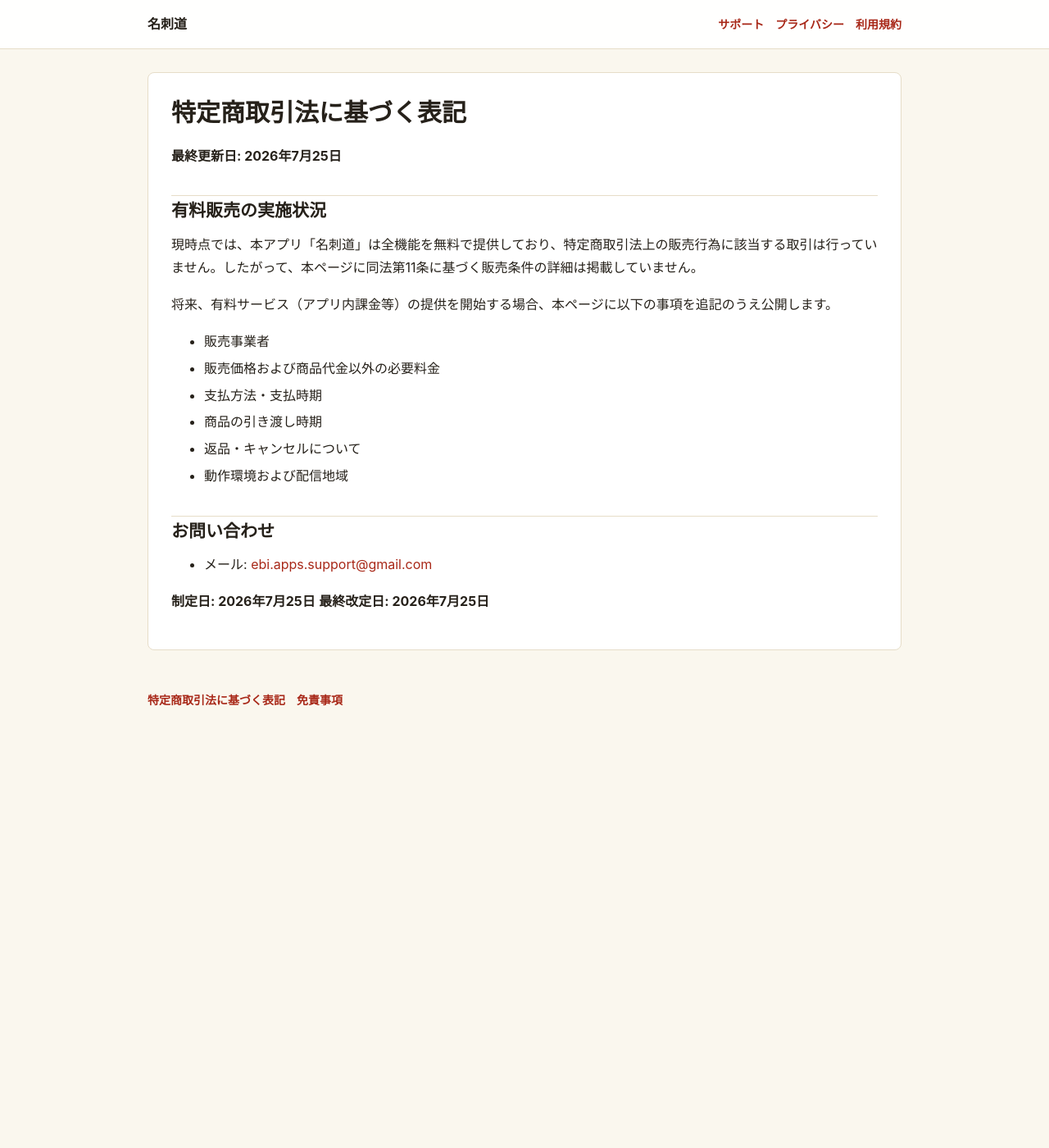
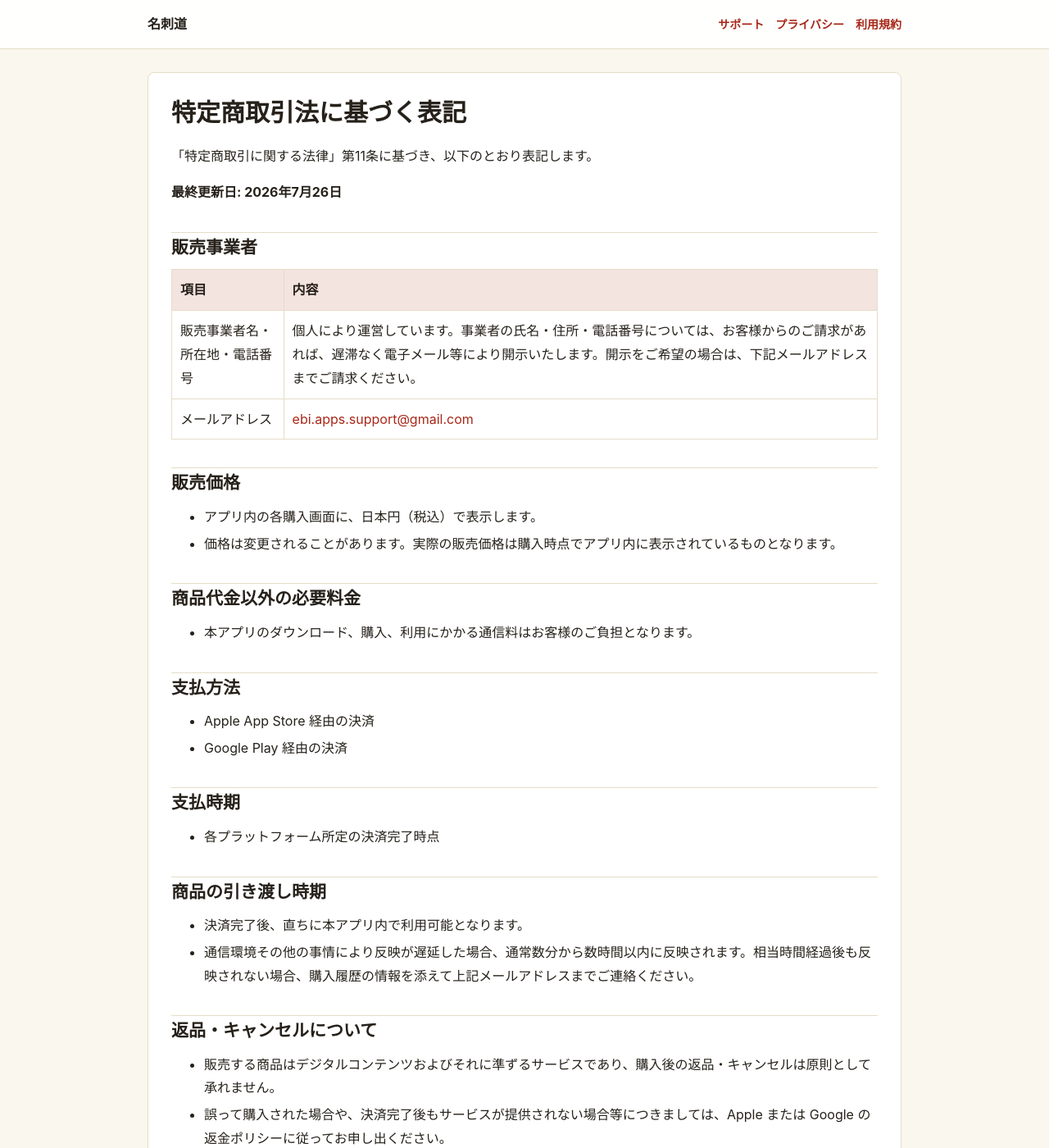
Before and after one commit to ebi-oishii/meishido-site, a Jekyll site: the page built from commerce.md, in a window 1280 px wide and 1400 px high. Shown: the whole window at 82% size. Built offline with Jekyll 4.4.1, drawn with Linux system fonts in a browser that asks for light colours; some of the changed text lies outside the part shown.

Commit message:
IAP 対応: 広告非表示アイテムをプラポリ・利用規約・特商法に反映
- privacy: RevenueCat を外部送信先テーブルに追加、
  取得情報に「アプリ内購入に関する情報」項目を追加、
  利用目的にも決済処理・購入状態確認・復元を追加
- terms: 第5条を「有料サービス・アプリ内購入」に更新、
  非消費型（広告非表示）の復元・返金ポリシーを明記
- commerce: 特商法表記を有料販売あり前提に全面改稿、
  支払方法に Apple/Google 両方、非消費型の復元手順を追記
- disclaimer: 課金・アプリ内購入セクションを IAP 提供時の
  文面に更新

これにより App Store Connect / Play Console の
プライバシー質問票および特商法表記 URL がそのまま使える。

```diff
--- a/commerce.md
+++ b/commerce.md
@@ -7,24 +7,59 @@ permalink: /commerce/
 
 # 特定商取引法に基づく表記
 
-**最終更新日: 2026年7月25日**
+「特定商取引に関する法律」第11条に基づき、以下のとおり表記します。
 
-## 有料販売の実施状況
+**最終更新日: 2026年7月26日**
 
-現時点では、本アプリ「名刺道」は全機能を無料で提供しており、特定商取引法上の販売行為に該当する取引は行っていません。したがって、本ページに同法第11条に基づく販売条件の詳細は掲載していません。
+## 販売事業者
 
-将来、有料サービス（アプリ内課金等）の提供を開始する場合、本ページに以下の事項を追記のうえ公開します。
+| 項目 | 内容 |
+| --- | --- |
+| 販売事業者名・所在地・電話番号 | 個人により運営しています。事業者の氏名・住所・電話番号については、お客様からのご請求があれば、遅滞なく電子メール等により開示いたします。開示をご希望の場合は、下記メールアドレスまでご請求ください。 |
+| メールアドレス | [ebi.apps.support@gmail.com](mailto:ebi.apps.support@gmail.com) |
 
-- 販売事業者
-- 販売価格および商品代金以外の必要料金
-- 支払方法・支払時期
-- 商品の引き渡し時期
-- 返品・キャンセルについて
-- 動作環境および配信地域
+## 販売価格
 
-## お問い合わせ
+- アプリ内の各購入画面に、日本円（税込）で表示します。
+- 価格は変更されることがあります。実際の販売価格は購入時点でアプリ内に表示されているものとなります。
 
-- メール: [ebi.apps.support@gmail.com](mailto:ebi.apps.support@gmail.com)
+## 商品代金以外の必要料金
 
-**制定日: 2026年7月25日**
-**最終改定日: 2026年7月25日**
+- 本アプリのダウンロード、購入、利用にかかる通信料はお客様のご負担となります。
+
+## 支払方法
+
+- Apple App Store 経由の決済
+- Google Play 経由の決済
+
+## 支払時期
+
+- 各プラットフォーム所定の決済完了時点
+
+## 商品の引き渡し時期
+
+- 決済完了後、直ちに本アプリ内で利用可能となります。
+- 通信環境その他の事情により反映が遅延した場合、通常数分から数時間以内に反映されます。相当時間経過後も反映されない場合、購入履歴の情報を添えて上記メールアドレスまでご連絡ください。
+
+## 返品・キャンセルについて
+
+- 販売する商品はデジタルコンテンツおよびそれに準ずるサービスであり、購入後の返品・キャンセルは原則として承れません。
+- 誤って購入された場合や、決済完了後もサービスが提供されない場合等につきましては、Apple または Google の返金ポリシーに従ってお申し出ください。
+- 「広告非表示」等の非消費型アプリ内購入は、同一のプラットフォームアカウントで復元することができます。復元は本アプリ内の「購入を復元」ボタンから行えます。
+
+## 動作環境
+
+- App Store / Google Play の商品ページに記載された対応 OS バージョンに準じます。
+- 一部端末では正常に動作しない場合があります。
+
+## 配信地域
+
+- 初期配信地域は日本のみを予定しています。
+
+## その他特記事項
+
+- 未成年の方は、親権者その他の法定代理人の同意を得たうえでご購入ください。
+- 本表記に記載のない事項は、運営者の[利用規約]({{ '/terms/' | relative_url }})および[プライバシーポリシー]({{ '/privacy/' | relative_url }})に従うものとします。
+
+**制定日: 2026年7月26日**
+**最終改定日: 2026年7月26日**
```
Also changed, not shown: disclaimer.md (+5 -3 lines), privacy.md (+16 -9 lines), terms.md (+9 -3 lines).
